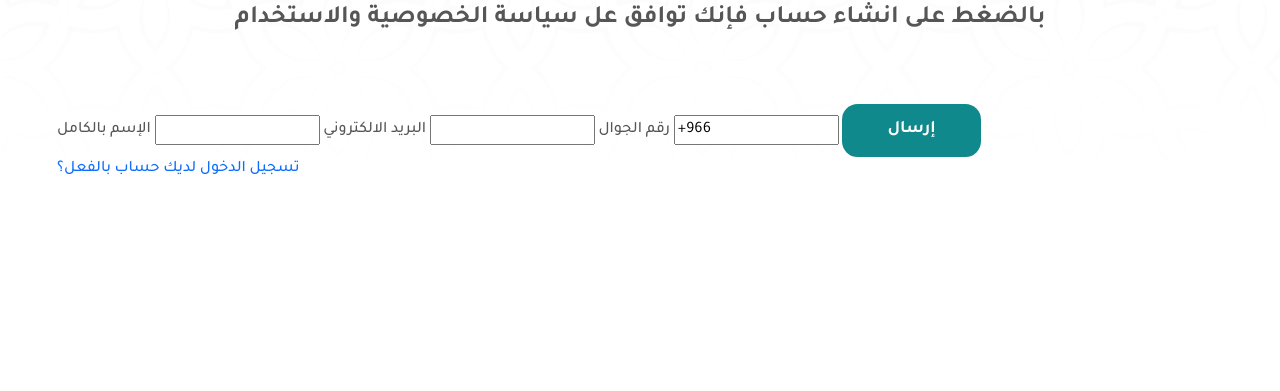
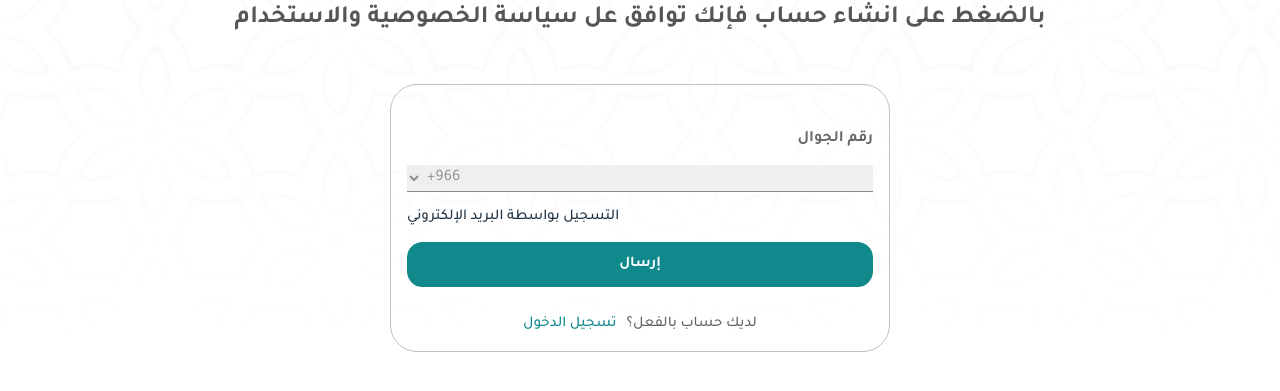
Before and after one commit to gouranga-roy/arabic, a plain HTML site: page login-numbers.html in a window 1280 px wide. Shown: the part 253-644 px from the top of the page. Drawn offline with Linux system fonts and the light colour scheme.

Commit message:
Add files via upload

```diff
--- a/assets/sass/pages/_contact.scss
+++ b/assets/sass/pages/_contact.scss
@@ -266,3 +266,78 @@
     }
     }
 }
+
+// Create Account
+.account-form {
+    max-width: 500px;
+    width: 100%;
+    margin: 0 auto;
+    border: 1px solid #C3C3C3;
+    padding: 42px 16px 18px;
+    border-radius: 27px;
+    text-align: right;
+    form {
+        label {
+            font-size: 16px;
+            font-weight: 700;
+            line-height: 20px;
+            color: #6C6868;
+        }
+        input {
+            width: 100%;
+            border: 0;
+            outline: 0;
+            background: var(--white-color);
+            border-bottom: 1px solid #8D8D8D;
+            font-size: 15px;
+            font-weight: 500;
+            line-height: 20px;
+            padding: 2px 0;
+            text-align: right;
+            margin: 0 0 20px;
+        }
+        select {
+            width: 100%;
+            padding: 4px;
+            color: #8D8D8D;
+            border-bottom: 1px solid #8D8D8D;
+            direction: rtl;
+            text-align: left;
+        }
+        button {
+            width: 100%;
+            font-size: 15px;
+            padding: 12.2px;
+        }
+        .acLogin {
+            display: inline-block;
+            float: left;
+            font-size: 15px;
+            font-weight: 500;
+            line-height: 18px;
+            color: #213242;
+            margin: 16px 0 16px;
+            &:hover {
+                color: var(--primary-color);
+            }
+        }
+    }
+    .login-other {
+        display: flex;
+        align-items: center;
+        justify-content: center;
+        gap: 10px;
+        margin-top: 28px;
+        a {
+            display: inline-block;
+            font-size: 15px;
+            font-weight: 500;
+            line-height: 18px;
+            color: var(--primary-color);
+            &:last-child {
+                color: #646464;
+            }
+        }
+
+    }
+}
--- a/login-numbers.html
+++ b/login-numbers.html
@@ -52,18 +52,21 @@
         <div class="container">
             <div class="row">
                 <div class="col-lg-12">
-                    <div class="hero-title text-center mb-70">
+                    <div class="hero-title text-center mb-50">
                         <h1>إنشاء حساب جديد</h1>
                         <p>بالضغط على انشاء حساب فإنك توافق عل سياسة الخصوصية والاستخدام</p>
                     </div>
                     <div class="account-form">
                         <form action="">
-                            <label for="name">الإسم بالكامل</label>
-                            <input type="text" id="name">
-                            <label for="email">البريد الالكتروني</label>
-                            <input type="email" id="email">
-                            <label for="number">رقم الجوال</label>
-                            <input type="tel" value="+966" id="number">
+                            <label class="mb-3" for="city-select">رقم الجوال</label>
+                            <select name="" id="city-select">
+                                <option value="" selected>966+</option>
+                                <option value="">966+</option>
+                                <option value="">966+</option>
+                                <option value="">966+</option>
+                                <option value="">966+</option>
+                            </select>
+                            <a class="acLogin" href="javascript:void(0);">التسجيل بواسطة البريد الإلكتروني</a>
                             <button class="arabic-btn" type="submit">إرسال</button>
                         </form>
                         <div class="login-other">
```
Also changed, not shown: create-account.html (+9 -3 lines), email-numbers-login.html (+4 -7 lines), assets/css/style.css, assets/images/ads-banner-1.png (added).
